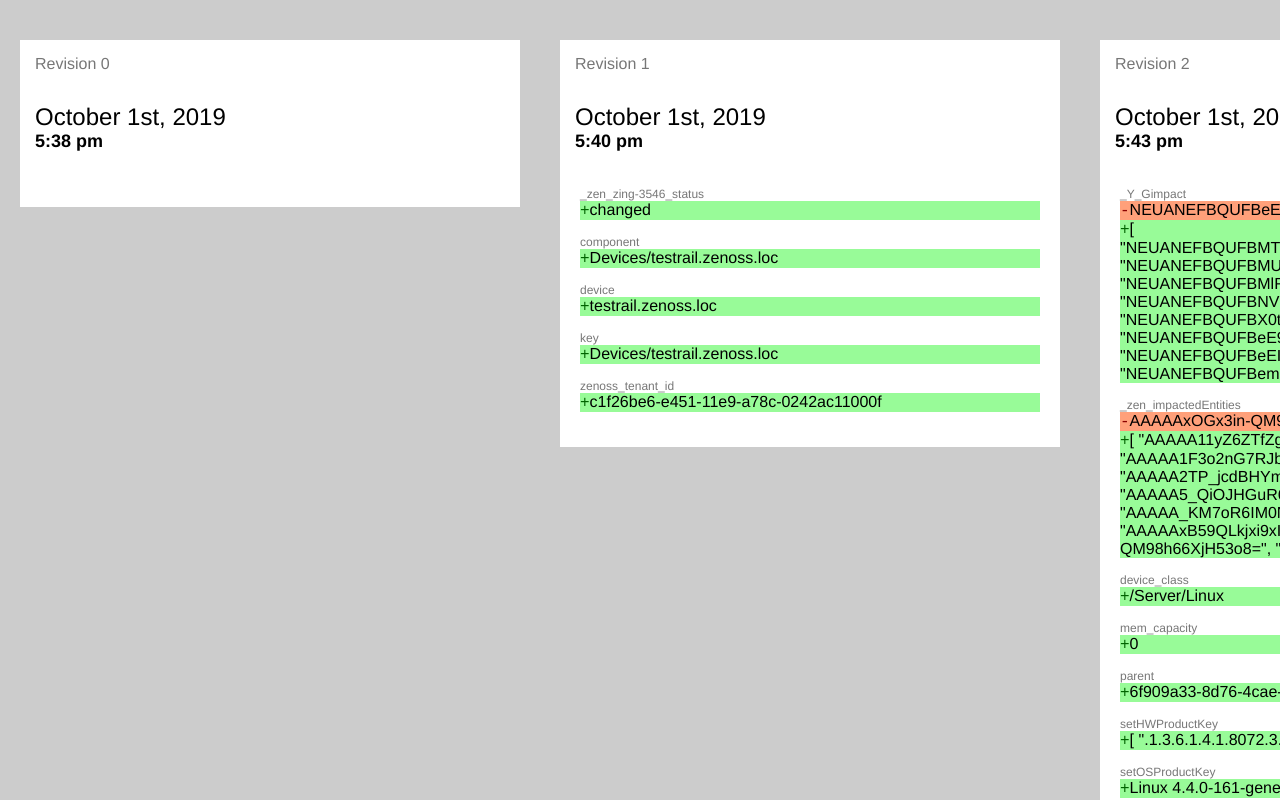
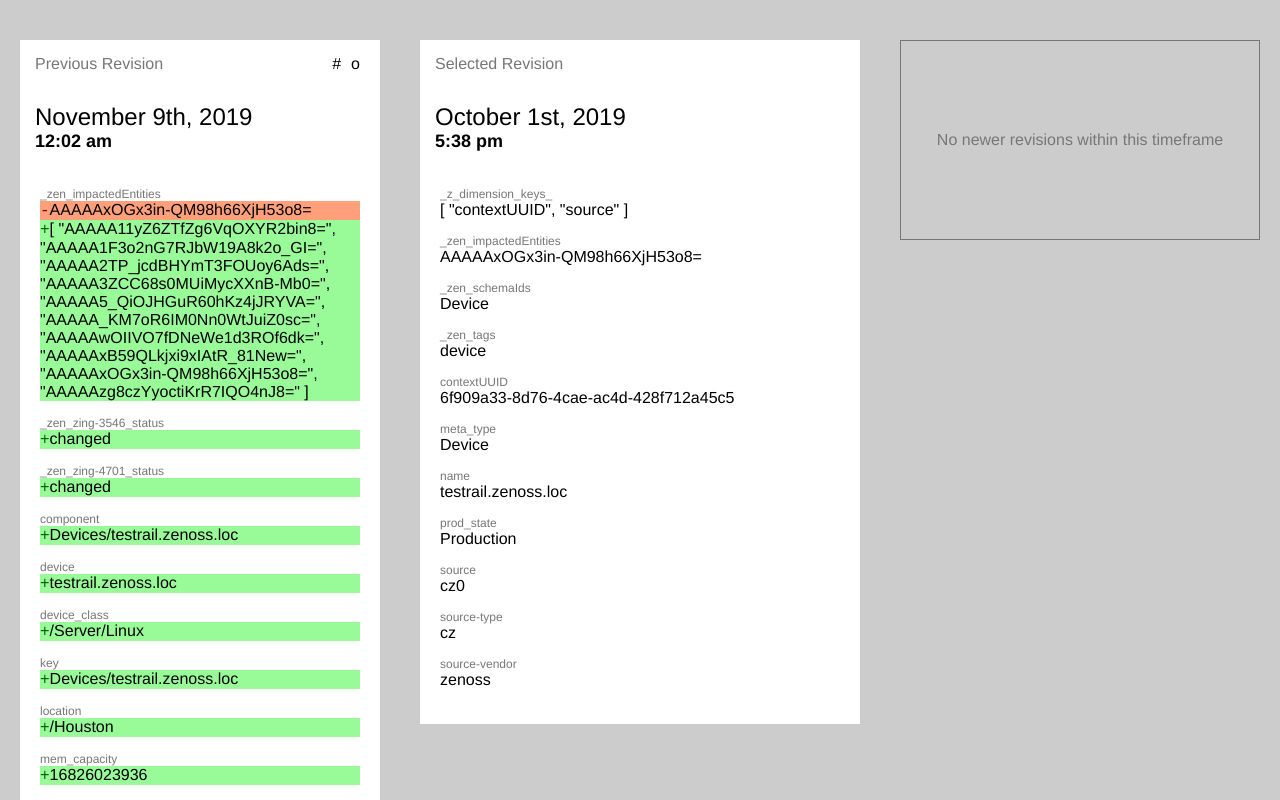
Before and after one commit to rDr4g0n/yamr-mcfly, a Vue app: page / in a window 1280 px wide. Built offline with nearby package versions, Linux system fonts and the light colour scheme.

Commit message:
show 3 rev at a time, navigate next and prev, compare revisions

```diff
--- a/src/App.vue
+++ b/src/App.vue
@@ -19,14 +19,56 @@
     </div>
 
     <div class="revision-viewer-wrap">
-      <RevisionCard
-          v-for="(revision, i) in revisions"
-          :key="i"
-          :title="`Revision ${i}`"
-          :timestamp="revision.timestamp"
-          :fields="revision.fields"
-          :diffFields="i ? revisions[i-1].fields : null"
-      />
+      <div class="prev-revision">
+        <RevisionCard
+          v-if="prevRevision"
+          title="Previous Revision"
+          :timestamp="prevRevision.timestamp"
+          :fields="prevRevision.fields"
+          :diffFields="selectedRevision.fields"
+          :diffOnly="true"
+        >
+          <template v-slot:actions>
+            <div class="action-icon" @click="compareRevision(prevRevision, 'Previous')">#</div>
+            <div class="action-icon" @click="selectRevision(prevRevision)">o</div>
+          </template>
+        </RevisionCard>
+        <div class="no-revision-message" v-else>
+          <div>No older revisions within this timeframe</div>
+        </div>
+      </div>
+      <div class="selected-revision">
+        <RevisionCard
+          v-if="selectedRevision"
+          :title="selectedRevisionTitle"
+          :timestamp="selectedRevision.timestamp"
+          :fields="selectedRevision.fields"
+          :diffFields="diffRevision ? diffRevision.fields : null"
+        >
+          <template v-slot:actions v-if="diffRevision">
+            <div class="action-icon" @click="compareRevision()">X</div>
+          </template>
+        </RevisionCard>
+      </div>
+      <div class="next-revision">
+        <RevisionCard
+          v-if="nextRevision"
+          class="compact-revision"
+          title="Next Revision"
+          :timestamp="nextRevision.timestamp"
+          :fields="nextRevision.fields"
+          :diffFields="selectedRevision.fields"
+          :diffOnly="true"
+        >
+          <template v-slot:actions>
+            <div class="action-icon" @click="compareRevision(nextRevision, 'Next')">#</div>
+            <div class="action-icon" @click="selectRevision(nextRevision)">o</div>
+          </template>
+        </RevisionCard>
+        <div class="no-revision-message" v-else>
+          <div>No newer revisions within this timeframe</div>
+        </div>
+      </div>
     </div>
   </div>
 
@@ -54,7 +96,36 @@ export default {
       start: null,
       end: null,
       revisions: data,
+      prevRevision: null,
+      selectedRevision: null,
+      nextRevision: null,
+      diffRevision: null,
+      diffRevisionTitle: null,
     }
+  },
+  computed: {
+    selectedRevisionTitle(){
+      if(this.diffRevisionTitle){
+        return `Comparing Selected and ${this.diffRevisionTitle} Revision`
+      }
+      return "Selected Revision"
+    }
+  },
+  methods: {
+    selectRevision(revision){
+      const i = this.revisions.indexOf(revision)
+      this.selectedRevision = this.revisions[i]
+      this.prevRevision = i ? this.revisions[i-1] : null
+      this.nextRevision = i < this.revisions.length ? this.revisions[i+1] : null
+      this.diffRevision = null
+    },
+    compareRevision(revision, title){
+      this.diffRevision = revision
+      this.diffRevisionTitle = title
+    }
+  },
+  mounted(){
+    this.selectRevision(this.revisions[this.revisions.length-1])
   }
 }
 </script>
@@ -113,8 +184,31 @@ html, body, #app {
   overflow-x: auto;
 }
 
-.revision-card {
-  flex: 1 0 500px;
+.selected-revision {
+  flex: 1;
+}
+.prev-revision,
+.next-revision {
+  flex: 0 0 400px;
 }
 
+.no-revision-message {
+  display: flex;
+  align-items: center;
+  justify-content: center;
+  margin: 40px 20px;
+  height: 200px;
+  color: var(--secondary-text);
+  border: solid var(--secondary-text) 1px;
+}
+
+.action-icon {
+  cursor: pointer;
+  padding: 0 5px;
+}
+.action-icon:hover {
+  color: deeppink;
+}
+
+
 </style>
--- a/src/components/RevisionCard.vue
+++ b/src/components/RevisionCard.vue
@@ -2,12 +2,13 @@
   <div class="revision-card">
     <div class="revision-card-header">
       <div class="revision-card-title">{{ title }}</div>
+      <div class="revision-card-actions"><slot name="actions"></slot></div>
     </div>
     <div class="revision-card-datetime">
       <div class="revision-card-date">{{ timestamp | toDate }}</div>
       <div class="revision-card-time">{{ timestamp | toTime }}</div>
     </div>
-    <ItemView :fields="formattedFields" :diffOnly="true"/>
+    <ItemView :fields="formattedFields" :diffOnly="diffOnly"/>
   </div>
 </template>
 
@@ -26,6 +27,10 @@ export default {
     timestamp: Number,
     fields: Object,
     diffFields: Object,
+    diffOnly: {
+      type: Boolean,
+      default: false
+    }
   },
   computed: {
     formattedFields(){
@@ -62,11 +67,14 @@ export default {
 
 .revision-card-header {
   display: flex;
-  align-items: space-between;
+  justify-content: space-between;
   padding: calc(var(--base-margin) * 1.5);
 }
 .revision-card-title {
   color: var(--secondary-text);
+}
+.revision-card-actions {
+    display: flex;
 }
 .revision-card-datetime {
   padding: calc(var(--base-margin) * 1.5);
```
Also changed, not shown: src/data.js.
